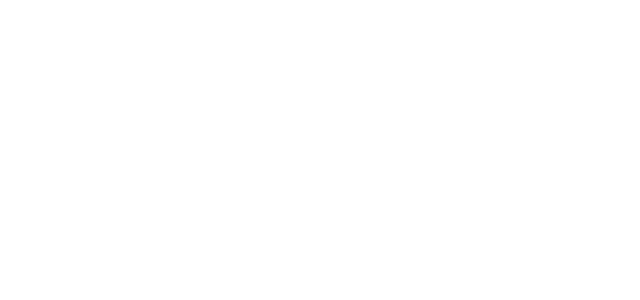
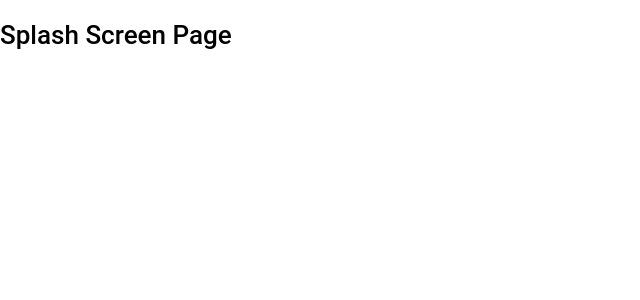
Before and after one commit to Shruti2906/SmartMedicineBox, a React (Vite) app: page /splash in a window 1280 px wide. Shown: the top 300 px of the page, without its empty margins (0-640 px from the left). Built offline with nearby package versions, Linux system fonts and the light colour scheme.

Commit message:
android/ios capacitors

```diff
--- a/src/App.tsx
+++ b/src/App.tsx
@@ -24,6 +24,7 @@
 import SelectUser from './pages/SelectUser';
 import Login from './pages/Login';
 import Register from './pages/Register';
+import SplashScreen from './pages/SplashScreen/SplashScreen';
 
 setupIonicReact();
 
@@ -46,6 +47,9 @@
         <Route exact path="/">
           <Redirect to="/home" />
         </Route>
+        <Route exact path="/splash">
+          <SplashScreen/>
+        </Route>
       </IonRouterOutlet>
     </IonReactRouter>
   </IonApp>
--- /dev/null
+++ b/src/pages/SplashScreen/SplashScreen.tsx
@@ -0,0 +1,14 @@
+import { IonContent, IonPage } from "@ionic/react"
+
+
+const SplashScreen: React.FC = () => {
+    return (
+        <IonContent>
+            <IonPage style={{color: 'black'}}>
+                <h1>Splash Screen Page</h1>
+            </IonPage>
+        </IonContent>
+    )
+}
+
+export default SplashScreen;
```
Also changed, not shown: src/assets/images/splashScreen.png (added).
